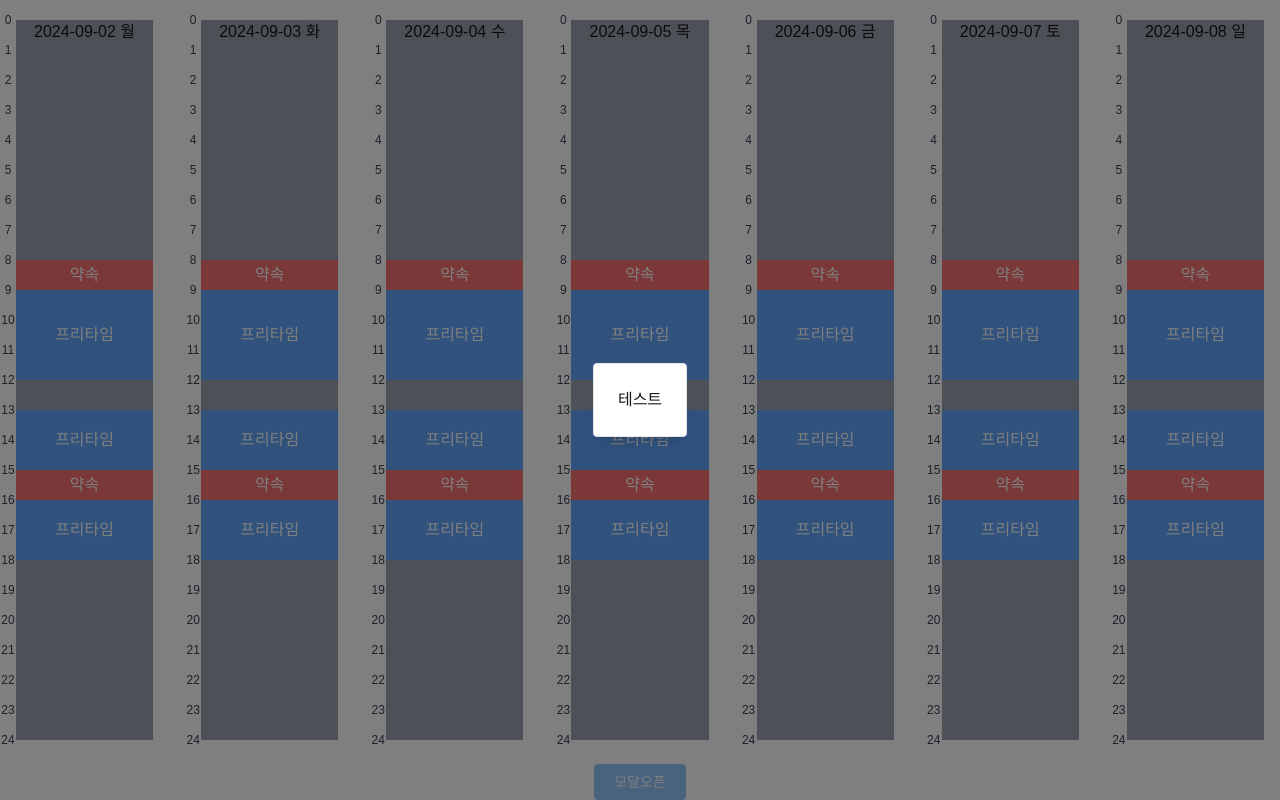
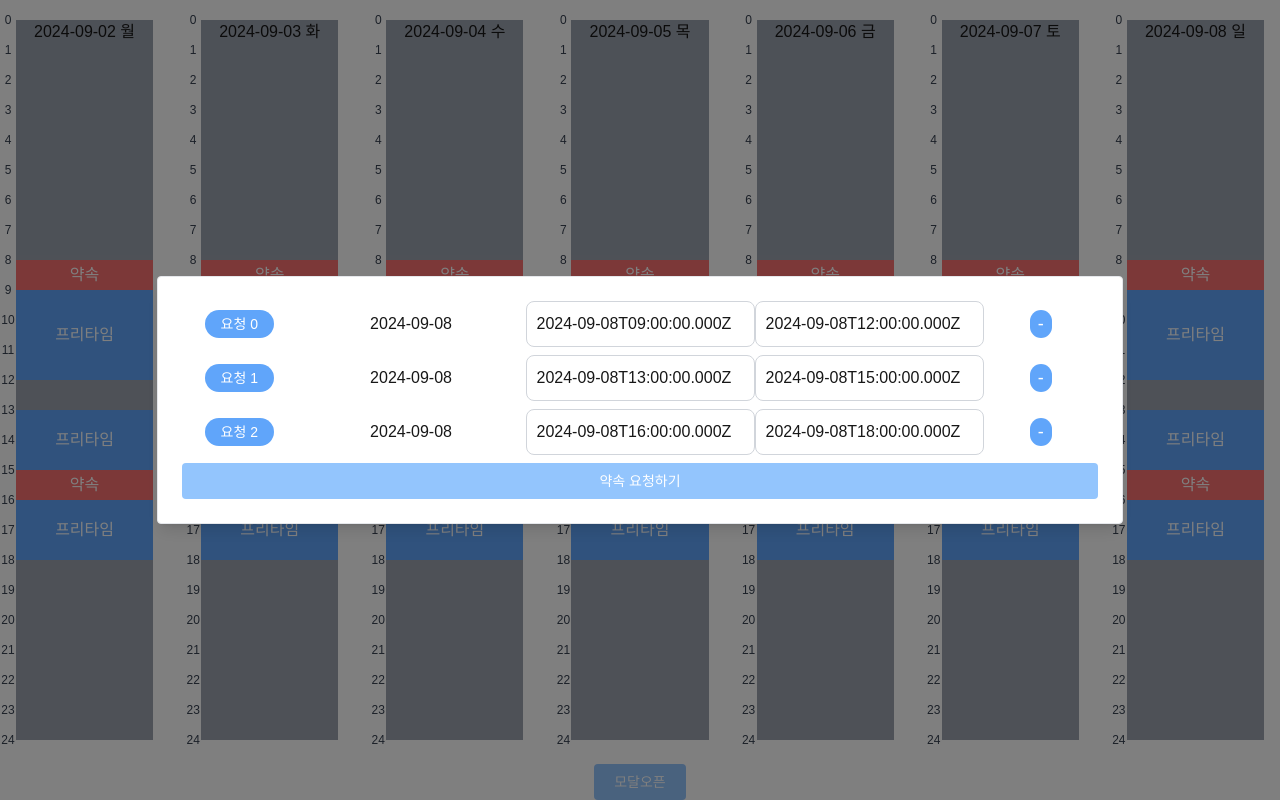
Before and after one commit to ywj3493/free-time-client, a Next.js app: page / in a window 1280 px wide. Both pictures are taken after a click on the button "모달오픈". Shown: the part 84-884 px from the top of the page. Built offline with nearby package versions, Linux system fonts and the light colour scheme.

Commit message:
✨: 약속 요청하기 다이얼로그

```diff
--- a/src/adapters/SchduleAdapter.ts
+++ b/src/adapters/SchduleAdapter.ts
@@ -24,11 +24,11 @@ export class ScheduleAdapter implements IScheduleAdapter {
     return new ScheduleAdapter(data);
   }
 
-  get startTime() {
+  get startDate() {
     return new Date(this.start);
   }
 
-  get endTime() {
+  get endDate() {
     return new Date(this.end);
   }
 
@@ -36,16 +36,25 @@ export class ScheduleAdapter implements IScheduleAdapter {
     return `${this.date}_${this.start}_${this.end}`;
   }
 
+  // DaySchedule.tsx 의 ScheduleGage 컴포넌트의 위치를 잡는데 사용하는 비율 값
   get topRatio() {
-    const dayStart = startOfDay(this.startTime);
-    const minutesFromStart = differenceInMinutes(this.startTime, dayStart);
+    const dayStart = startOfDay(this.startDate);
+    const minutesFromStart = differenceInMinutes(this.startDate, dayStart);
 
     return minutesFromStart / (24 * 60);
   }
 
+  // DaySchedule.tsx 의 ScheduleGage 컴포넌트의 높이를 잡는데 사용하는 비율 값
   get heightRatio() {
-    const difference = differenceInMinutes(this.endTime, this.startTime);
+    const difference = differenceInMinutes(this.endDate, this.startDate);
 
     return difference / (24 * 60);
   }
+
+  get schedule() {
+    return {
+      start: this.startDate.toISOString(),
+      end: this.endDate.toISOString(),
+    };
+  }
 }
--- a/src/app/page.tsx
+++ b/src/app/page.tsx
@@ -1,5 +1,12 @@
+"use client";
+
 import { WeeklyCalender } from "@/components/free-time/WeeklyCalender";
+import { ScheduleContextProvider } from "@/hooks/scheduleContext";
 
 export default function Home() {
-  return <WeeklyCalender standardDate={new Date()} />;
+  return (
+    <ScheduleContextProvider>
+      <WeeklyCalender standardDate={new Date()} />
+    </ScheduleContextProvider>
+  );
 }
--- /dev/null
+++ b/src/components/common/Chip.tsx
@@ -0,0 +1,11 @@
+interface ChipProps {
+  title: string;
+}
+
+export function Chip({ title }: ChipProps) {
+  return (
+    <div className="bg-blue-400 text-white text-sm rounded-full px-4 py-1">
+      {title}
+    </div>
+  );
+}
--- a/src/components/free-time/DaySchedule.tsx
+++ b/src/components/free-time/DaySchedule.tsx
@@ -2,7 +2,7 @@
 
 import { ScheduleAdapter } from "@/adapters/SchduleAdapter";
 import { useSchedule } from "@/hooks/useSchedule";
-import { differenceInMinutes, startOfDay, format } from "date-fns";
+import { format } from "date-fns";
 
 interface DayScheduleProps {
   date: Date;
--- a/src/components/free-time/WeeklyCalender.tsx
+++ b/src/components/free-time/WeeklyCalender.tsx
@@ -7,6 +7,9 @@ import { startOfWeek, endOfWeek, addDays, addWeeks, format } from "date-fns";
 import { Button } from "../common/Button";
 import Modal from "../common/Modal";
 import { ScheduleContextProvider } from "@/hooks/scheduleContext";
+import { MeetingProposalForm } from "../proposals/MeetingProposalForm";
+import { useSchedule } from "@/hooks/useSchedule";
+import { ScheduleAdapter } from "@/adapters/SchduleAdapter";
 
 const week = ["월", "화", "수", "목", "금", "토", "일"];
 
@@ -26,6 +29,7 @@ interface WeeklyCalenderProps {
 }
 
 export function WeeklyCalender({ standardDate }: WeeklyCalenderProps) {
+  const { selectedSchedule } = useSchedule();
   const [date, setDate] = useState(standardDate);
   const [isModalOpen, setIsModalOpen] = useState(false);
 
@@ -42,6 +46,17 @@ export function WeeklyCalender({ standardDate }: WeeklyCalenderProps) {
 
   const formattedStartDate = format(startDate, "yyyy-MM-dd");
   const formattedEndDate = format(endDate, "yyyy-MM-dd");
+
+  const selectedFreeTimes = freeTime
+    .map((schedule) =>
+      ScheduleAdapter.create({
+        date,
+        start: schedule.start,
+        end: schedule.end,
+        isFreeTime: true,
+      })
+    )
+    .filter((schedule) => !selectedSchedule.has(schedule.id));
 
   return (
     <ScheduleContextProvider>
@@ -64,7 +79,7 @@ export function WeeklyCalender({ standardDate }: WeeklyCalenderProps) {
         </div>
         <Button onClick={() => setIsModalOpen(true)}>모달오픈</Button>
         <Modal open={isModalOpen} onClose={() => setIsModalOpen(false)}>
-          <div>테스트</div>
+          <MeetingProposalForm freeTimes={selectedFreeTimes} />
         </Modal>
       </main>
     </ScheduleContextProvider>
--- a/src/components/proposals/MeetingProposalForm.tsx
+++ b/src/components/proposals/MeetingProposalForm.tsx
@@ -1,13 +1,75 @@
 "use client";
 
+import { ScheduleAdapter } from "@/adapters/SchduleAdapter";
 import { useState } from "react";
+import { Chip } from "../common/Chip";
+import {
+  Control,
+  useController,
+  useFieldArray,
+  useForm,
+} from "react-hook-form";
+import { addDays } from "date-fns";
+import { TextField } from "../common/TextField";
+import { useSchedule } from "@/hooks/useSchedule";
+import { Button } from "../common/Button";
 
 interface MeetingProposalFormProps {
-  freeTime: Schedule;
+  freeTimes: ScheduleAdapter[];
 }
 
-export function MeetingProposalForm({ freeTime }: MeetingProposalFormProps) {
-  const { start, end } = freeTime;
-  const [formData, setFormData] = useState();
-  return <form></form>;
+export function MeetingProposalForm({ freeTimes }: MeetingProposalFormProps) {
+  const { handleDeleteSchedule } = useSchedule();
+  const { control, register, handleSubmit } = useForm<MeetingProposalFormData>({
+    defaultValues: {
+      targetId: 1,
+      schedules: freeTimes.map((freeTime) => freeTime.schedule),
+      expiredAt: addDays(new Date(), 7).toISOString(),
+      description: "",
+    },
+  });
+
+  const { fields, remove } = useFieldArray({
+    control,
+    name: "schedules",
+  });
+
+  const handleSendForm = (data: MeetingProposalFormData) => {
+    console.log(data);
+  };
+
+  return (
+    <form onSubmit={handleSubmit(handleSendForm)}>
+      <div className="flex flex-col gap-2">
+        {fields.map((field, index) => (
+          <div
+            key={`meeting_proposal_item_${field.id}`}
+            className="grid grid-cols-8 justify-center items-center place-items-center"
+          >
+            <Chip title={`요청 ${index}`} />
+            <div className="col-span-2">{field.start.split("T")[0]}</div>
+            <TextField
+              className="col-span-2"
+              {...register(`schedules.${index}.start`)}
+            />
+            <TextField
+              className="col-span-2"
+              {...register(`schedules.${index}.end`)}
+            />
+            <button
+              type="button"
+              className="bg-blue-400 px-2 text-lg text-white rounded-full"
+              onClick={() => {
+                handleDeleteSchedule(field.id);
+                remove(index);
+              }}
+            >
+              -
+            </button>
+          </div>
+        ))}
+        <Button>약속 요청하기</Button>
+      </div>
+    </form>
+  );
 }
--- a/src/components/users/FreeTimeUpdateForm.tsx
+++ b/src/components/users/FreeTimeUpdateForm.tsx
@@ -10,11 +10,11 @@ export function FreeTimeUpdateForm() {
     register,
     handleSubmit,
     formState: { isValid },
-  } = useForm<FreeTimeUpdateForm>({
+  } = useForm<FreeTimeUpdateFormData>({
     defaultValues: {},
   });
 
-  const handleSendForm = (data: FreeTimeUpdateForm) => {
+  const handleSendForm = (data: FreeTimeUpdateFormData) => {
     console.log(data);
   };
 
--- a/src/types/free-time/index.ts
+++ b/src/types/free-time/index.ts
@@ -1,4 +1,4 @@
-type FreeTimeUpdateForm = {
+type FreeTimeUpdateFormData = {
   monday: FreeTimeRequest;
   tuesday: FreeTimeRequest;
   wednesday: FreeTimeRequest;
```
Also changed, not shown: src/adapters/FreeTime.ts (deleted, +0 -21 lines), src/types/proposals/index.ts (+7 -0 lines).
